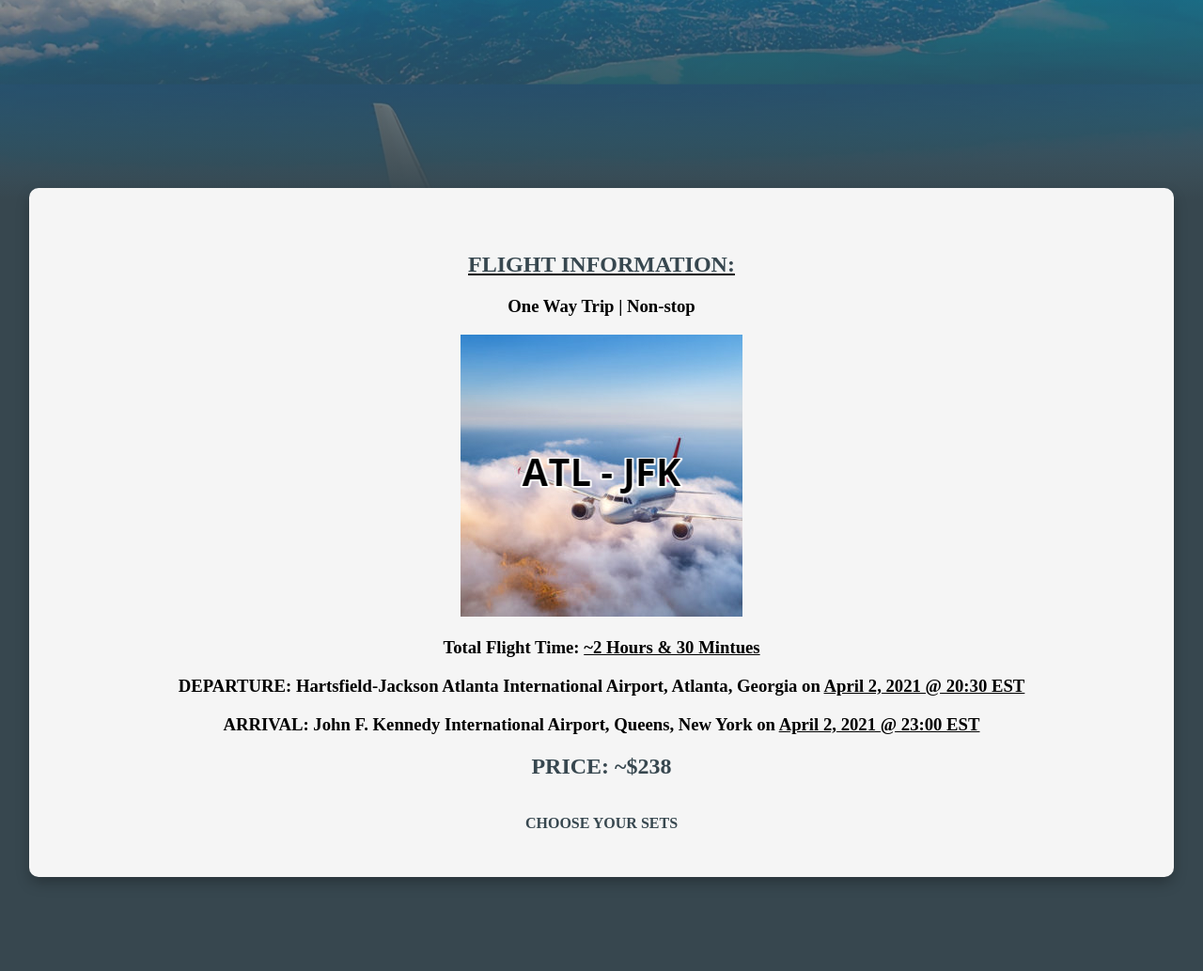
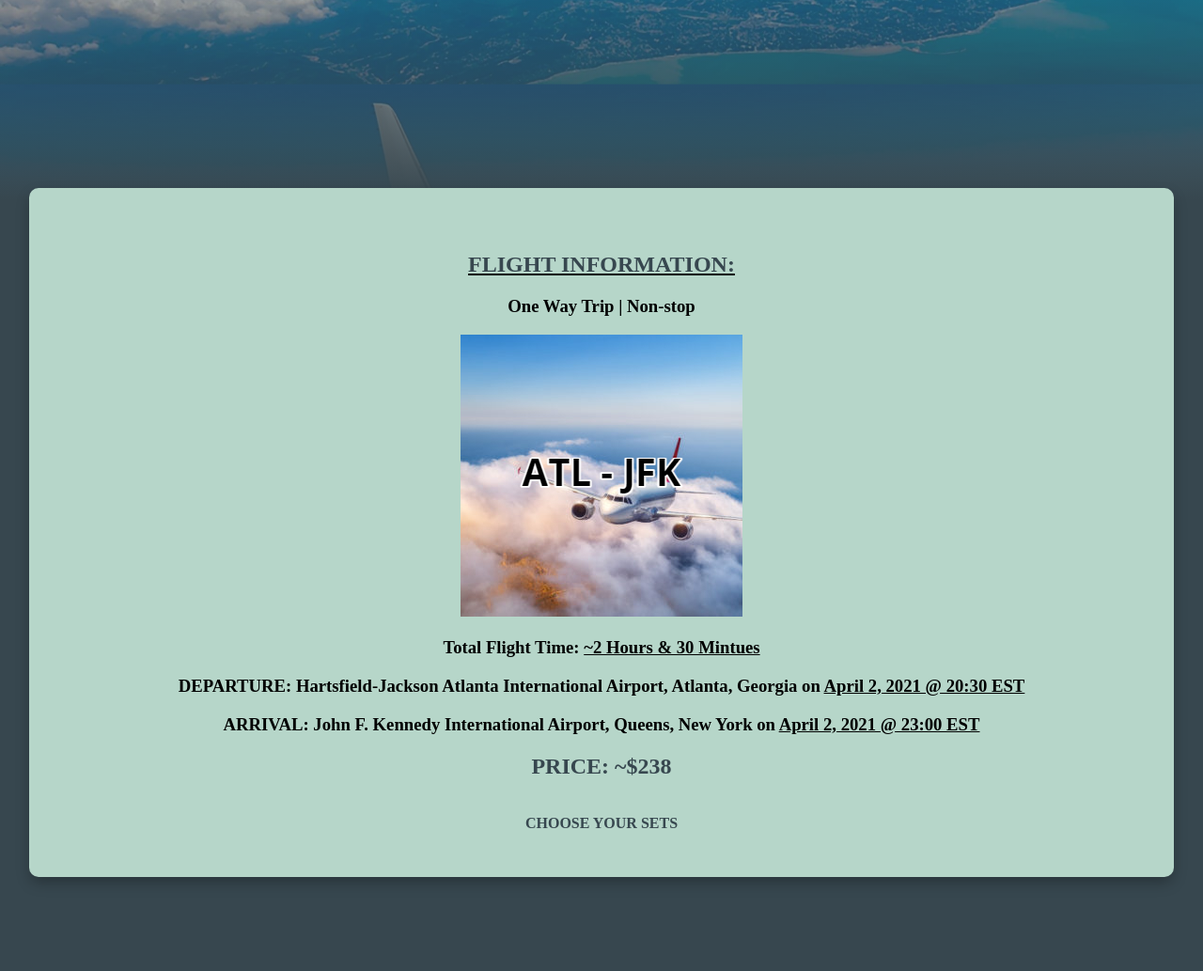
Before and after one commit to priscillaam/webdevproj4, a PHP site: page /src/flight1.html in a window 1280 px wide. Shown: the part 335-1368 px from the top of the page at 94% size. Run offline with PHP 8.4, Linux system fonts and the light colour scheme.

Commit message:
Update style.css

```diff
--- a/css/style.css
+++ b/css/style.css
@@ -119,7 +119,7 @@ h1, a, h2{
   margin: 390px auto;
   margin-bottom: 100px;
   box-shadow: 0 7px 16px -2px rgba(0,0,0,.3);
-  background: #f5f5f5;
+  background: #b6d6c9;
   padding: 12px 40px;
   text-align: center;
   border-radius: 10px 10px 10px 10px;
```
